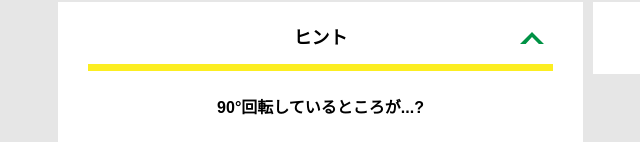
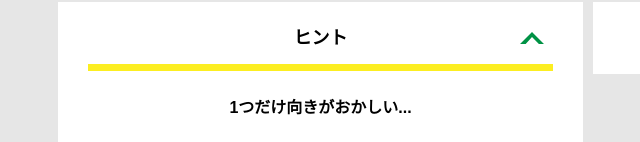
Before and after one commit to Leo-0729/alfa-omiya-22, a plain HTML site: page hint2.html in a window 1280 px wide. Both pictures are taken after a click on the element "ヒント". Shown: the part 658-800 px from the top of the page, 52-692 px from the left. Drawn offline with nearby package versions, Linux system fonts and the light colour scheme; files that its build step writes are made by us from their sources.

Commit message:
Update hint2.html

```diff
--- a/hint2.html
+++ b/hint2.html
@@ -42,7 +42,7 @@
           <div class="column">
             <div class="card">
               <h3 class="card__title">ヒント<svg class="card__arrow"><use xlink:href="#arrow"></use></svg></h3>
-              <p class="card__content">90°回転しているところが...?</p>
+              <p class="card__content">1つだけ向きがおかしい...</p>
             </div>
 
  <!-- 2-2ヒント追加
```
